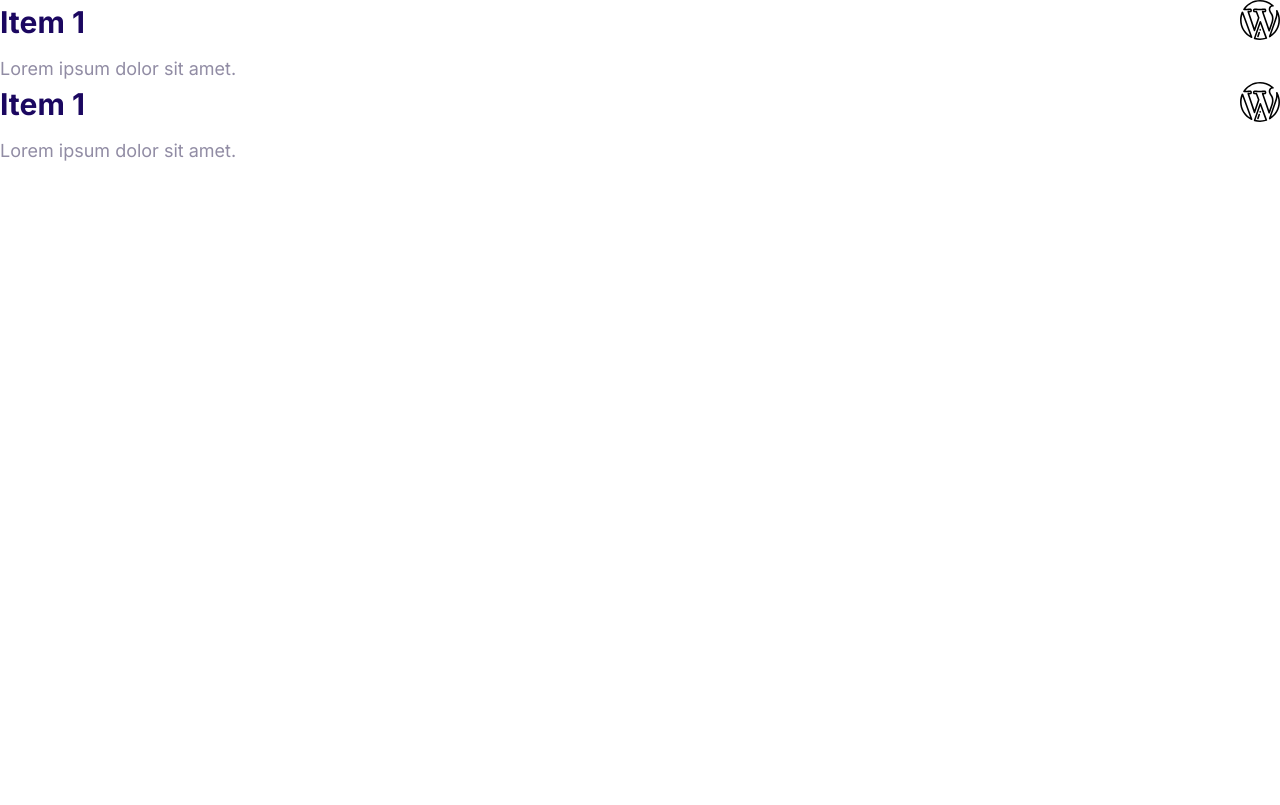
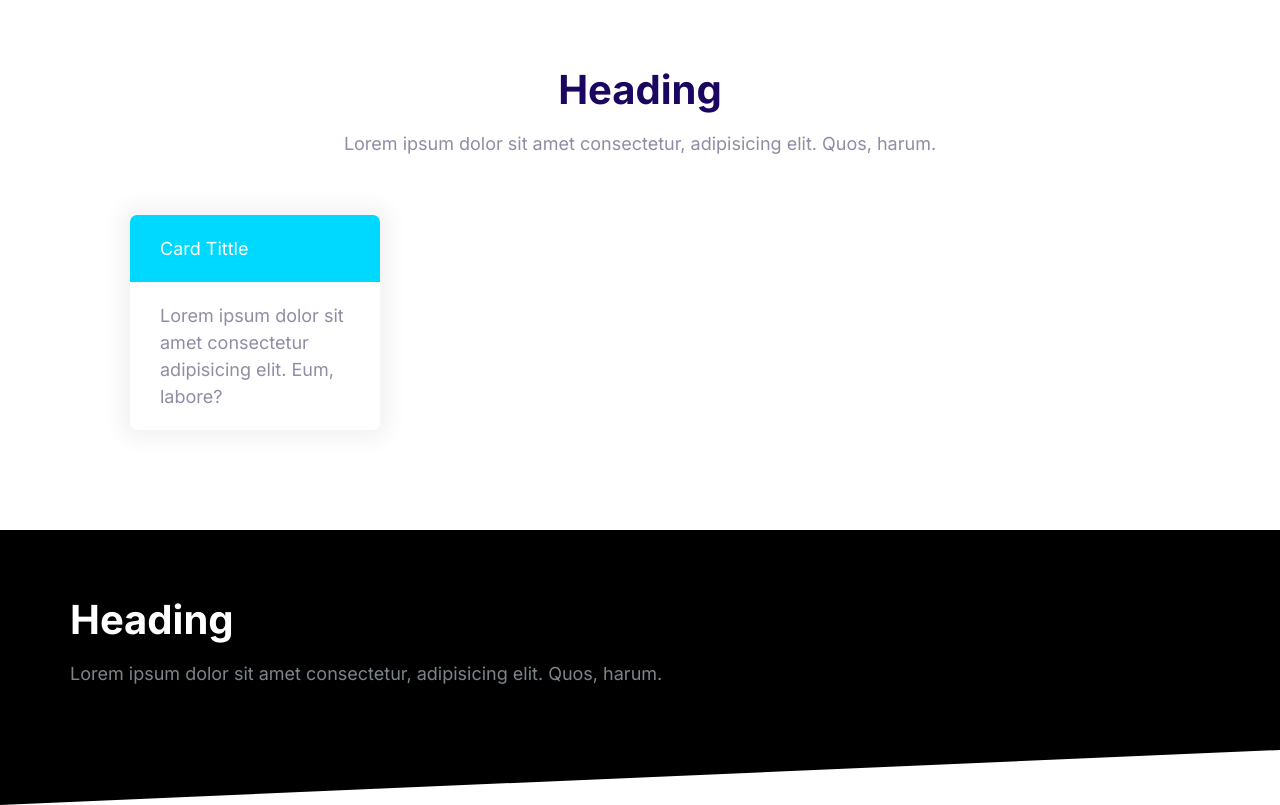
Before and after one commit to KotaIshihara0329/moshify, a plain HTML site: page index.html in a window 1280 px wide. Drawn offline with Linux system fonts and the light colour scheme.

Commit message:
Complete block.

```diff
--- a/CSS/style.css
+++ b/CSS/style.css
@@ -654,3 +654,45 @@ a {
     max-height: 100vh;
     opacity: 1;
 }
+
+/* Block */
+
+.block {
+    --padding-vertical: 6rem;
+    padding: var(--padding-vertical) 2rem;
+
+
+}
+
+.block__heading {
+    margin-top: 0;
+}
+
+.block--dark {
+    background-color: #000;
+    color: #7b858b;
+}
+
+.block--dark .block__heading {
+    color: white;
+}
+
+.block--skewed-right {
+    clip-path: polygon(0% 0%, 100% 0%, 100% 100%, 0% 80%);
+    padding-bottom: calc(var(--padding-vertical) + 4rem);
+}
+
+.block--skewed-left {
+    clip-path: polygon(0% 0%, 100% 0%, 100% 80%, 0% 100%);
+    padding-bottom: calc(var(--padding-vertical) + 4rem);
+}
+
+.block__header  {
+    text-align: center;
+
+}
+
+.container {
+    max-width: 1140px;
+    margin: 0 auto;
+}
--- a/index.html
+++ b/index.html
@@ -15,24 +15,31 @@
     <link rel="stylesheet" href="CSS/style.css" />
   </head>
   <body>
-    <div class="collapsible collapsible--expanded">
-      <header class="collapsible__header">
-        <h2 class="collapsible__heading">Item 1</h2>
-        <svg class="icon icon--accent collapsible__chevron">
-          <use xlink:href="images/sprite.svg#wordpress"></use>
-        </svg>
+    <section class="block container">
+      <header class="block__header">
+        <h2 class="block__heading">Heading</h2>
+        <p>
+          Lorem ipsum dolor sit amet consectetur, adipisicing elit. Quos, harum.
+        </p>
       </header>
-      <div class="collapsible__content">Lorem ipsum dolor sit amet.</div>
-    </div>
-    <div class="collapsible collapsible--expanded">
-      <header class="collapsible__header">
-        <h2 class="collapsible__heading">Item 1</h2>
-        <svg class="icon icon--accent collapsible__chevron">
-          <use xlink:href="images/sprite.svg#wordpress"></use>
-        </svg>
-      </header>
-      <div class="collapsible__content">Lorem ipsum dolor sit amet.</div>
-    </div>
+      <div style="width: 30%; padding: 4rem">
+        <div class="card card--secondary">
+          <header class="card__header">Card Tittle</header>
+          <div class="card__body">
+            Lorem ipsum dolor sit amet consectetur adipisicing elit. Eum,
+            labore?
+          </div>
+        </div>
+      </div>
+    </section>
+    <section class="block block--dark block--skewed-left">
+      <div class="container">
+        <h2 class="block__heading">Heading</h2>
+        <p>
+          Lorem ipsum dolor sit amet consectetur, adipisicing elit. Quos, harum.
+        </p>
+      </div>
+    </section>
     <script src="main.js"></script>
   </body>
 </html>
```
Also changed, not shown: CSS/components/card.html (added, +8 -0 lines).
